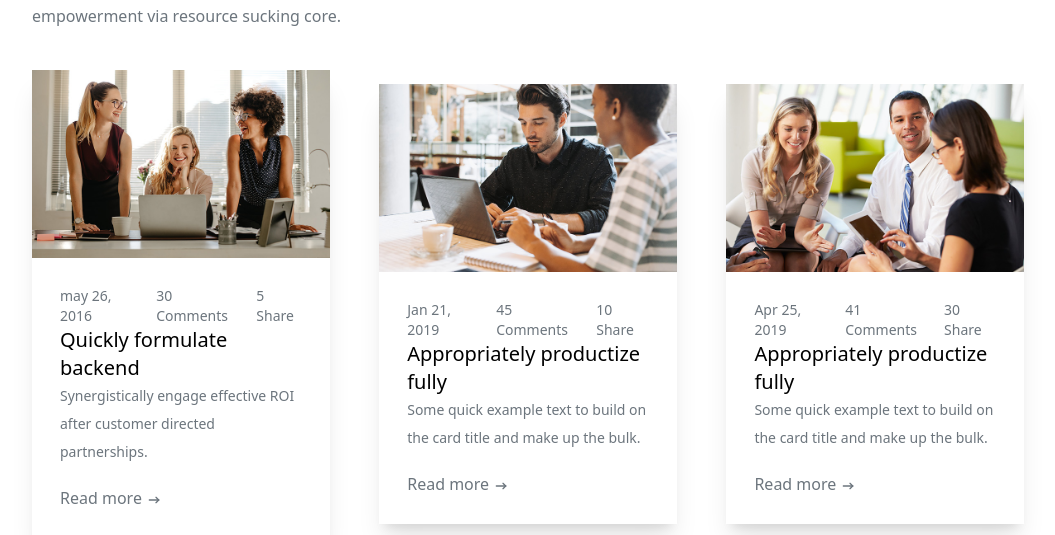
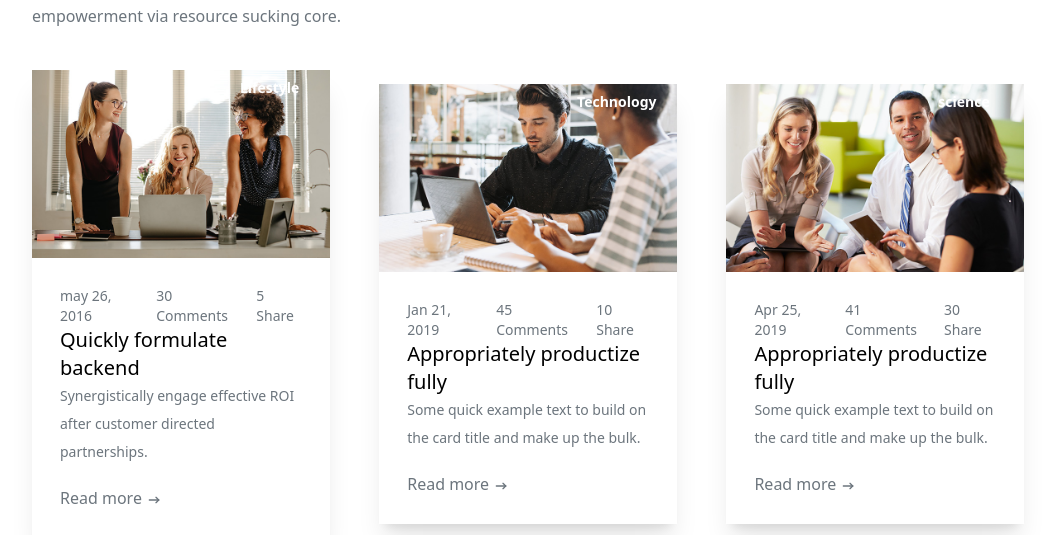
Before and after one commit to iraytee-code/aapco-landing-page, a React (Create React App) app: page / in a window 1280 px wide. Shown: the part 5645-6180 px from the top of the page, without its empty margins (112-1167 px from the left). Built offline with nearby package versions, Linux system fonts and the light colour scheme.

Commit message:
Edited blog component

```diff
--- a/src/Components/Blog/Blog.js
+++ b/src/Components/Blog/Blog.js
@@ -1,50 +1,58 @@
-import React ,{Fragment} from 'react';
-import blogimg1 from '../../Assets/images/blogimg1.jpg';
-import blogimg2 from '../../Assets/images/blogimg2.jpg';
-import blogimg3 from '../../Assets/images/blogimg3.jpg';
-import {BlogCard} from '../../Components';
+import React, { Fragment } from "react";
+import blogimg1 from "../../Assets/images/blogimg1.jpg";
+import blogimg2 from "../../Assets/images/blogimg2.jpg";
+import blogimg3 from "../../Assets/images/blogimg3.jpg";
+import { BlogCard } from "../../Components";
 
 export const Blog = () => {
   return (
     <Fragment>
-<div className='px-2 md:px-6 lg:px-36'>
+      <div className="px-2 md:px-6 lg:px-36">
         <div>
           <div className="text-indigo font-semibold py-2">Blog</div>
-<div className='text-2xl sm:text-3xl md:text-4xl font-[700] pb-4'>Our Latest News</div>
-<div className='text-gray leading-7 md:w-50 pb-10'>Enthusiastically drive revolutionary opportunities before emerging leadership. Distinctively transform tactical methods of empowerment via resource sucking core.</div>
+          <div className="text-2xl sm:text-3xl md:text-4xl font-[700] pb-4">
+            Our Latest News
+          </div>
+          <div className="text-gray leading-7 md:w-50 pb-10">
+            Enthusiastically drive revolutionary opportunities before emerging
+            leadership. Distinctively transform tactical methods of empowerment
+            via resource sucking core.
+          </div>
         </div>
 
- <div className='  md:flex justify-between items-center gap-3'>
+        <div className="  md:flex justify-between items-center gap-3">
           <BlogCard
             image={blogimg1}
-   date ="may 26, 2016"
+            date="may 26, 2016"
             comment="30 Comments"
             share=" 5 Share"
             title="Quickly formulate backend"
             description="Synergistically engage effective ROI after customer directed partnerships."
+            tag="Lifestyle"
+            bgColor=""
           />
           <BlogCard
             image={blogimg2}
-   date ="Jan 21, 2019"
+            date="Jan 21, 2019"
             comment="45 Comments"
             share=" 10 Share"
             title="Appropriately productize fully"
             description="Some quick example text to build on the card title and make up the bulk."
+            tag="Technology"
           />
           <BlogCard
             image={blogimg3}
-   date ="Apr 25, 2019"
+            date="Apr 25, 2019"
             comment="41 Comments"
             share=" 30 Share"
             title="Appropriately productize fully"
             description="Some quick example text to build on the card title and make up the bulk."
+            tag="science"
           />
         </div>
       </div>
+    </Fragment>
+  );
+};
 
-
-</Fragment>
-  )
-}
-
-export default Blog
+export default Blog;
--- a/src/Components/Utilities/BlogCard.js
+++ b/src/Components/Utilities/BlogCard.js
@@ -1,21 +1,44 @@
-import React, {Fragment} from 'react';
-import {TbArrowNarrowRight} from 'react-icons/tb';
+import React, { Fragment } from "react";
+import { TbArrowNarrowRight } from "react-icons/tb";
 
-export const BlogCard = ({image, date, comment, share, title, description}) => {
+export const BlogCard = ({
+  image,
+  date,
+  comment,
+  share,
+  title,
+  description,
+  tag,
+  bgColor,
+}) => {
   return (
-  <Fragment>
+    <Fragment>
+      <div className="shadow-xl lg:w-[30%] cursor-pointer relative">
+        <div>
+          <img src={image} />
+        </div>
+        <div className="p-5 md:p-7">
+          <div className="flex justify-start items-center text-gray gap-4 text-sm">
+            {" "}
+            <div>{date}</div> <div>{comment}</div> <div>{share}</div>
+          </div>
+          <div className="text-black text-xl">{title}</div>
+          <div className="text-gray leading-7 text-sm">{description}</div>
+          <div className=" text-gray flex items-center justify-start cursor-pointer hover:gap-3 w-[80%] pt-5">
+            Read more{" "}
+            <div className="px-1 pt-1">
+              <TbArrowNarrowRight />
+            </div>
+          </div>
+        </div>
+        <div
+          className={`${bgColor}+ w-20 text-center text-sm rounded-lg font-bold text-white absolute top-2 right-5`}
+        >
+          {tag}
+        </div>
+      </div>
+    </Fragment>
+  );
+};
 
-<div className='shadow-xl lg:w-[30%]'>
-<div><img src={image}/></div>
-<div className='p-5 md:p-7'>
-<div className='flex justify-start items-center text-gray gap-4 text-sm'> <div>{date}</div> <div>{comment}</div> <div>{share}</div></div>
-<div className='text-black text-xl'>{title}</div>
-<div className='text-gray leading-7 text-sm'>{description}</div>
-<div className=' text-gray flex items-center justify-start cursor-pointer hover:gap-3 w-[80%] pt-5'>Read more <div className='px-1 pt-1'><TbArrowNarrowRight/></div></div>
-</div>
-</div>
-  </Fragment>
-  )
-}
-
-export default BlogCard
+export default BlogCard;
```
Also changed, not shown: src/Components/Carousel/Carousel.js (+42 -26 lines). Lines whose indentation alone changed are shown as unchanged.
